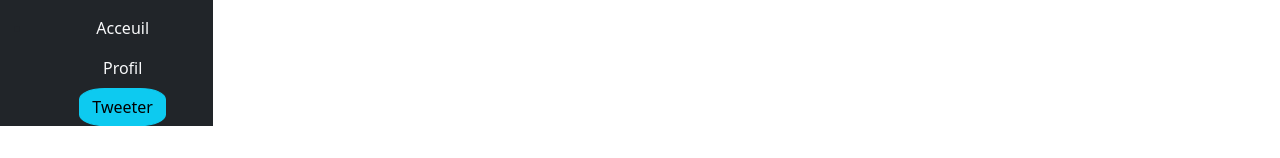
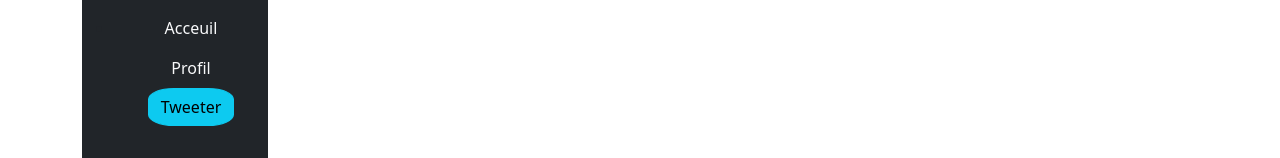
Before and after one commit to joelmpy/Twitter-Frontend, a React (Create React App) app: page /profil in a window 1280 px wide. Shown: the top 158 px of the page. Built offline with nearby package versions, Linux system fonts and the light colour scheme.

Commit message:
Start Header

```diff
--- a/src/App.js
+++ b/src/App.js
@@ -3,7 +3,7 @@ import Routeur from "./routes/Routeur";
 
 function App() {
   return (
-    <div className="App">
+    <div className="container App">
       <Routeur />
     </div>
   );
--- a/src/component/header.jsx
+++ b/src/component/header.jsx
@@ -6,8 +6,8 @@ import { faBrands, faTwitter } from '@fortawesome/free-solid-svg-icons'
 
 function Header() {
     return (
-        <div >
-            <aside className="col-2 pt-2 bg-dark">
+
+            <aside className="col-md-2 col-0 pt-2 bg-dark">
                 <header className="bg-dark">
                     <ul className="flex-column">
                         {/* <FontAwesomeIcon icon="fa-brands fa-twitter" id="twitter-icon" /> */}
@@ -19,7 +19,6 @@ function Header() {
                     </ul>
                 </header>
             </aside>
-        </div>
     )
 }
 
--- a/src/styles/App.css
+++ b/src/styles/App.css
@@ -7,7 +7,8 @@
 }
 
 #page {
-  flex-direction: row
+  flex-direction: row;
+  display: flex
 }
 
 #content {
```
